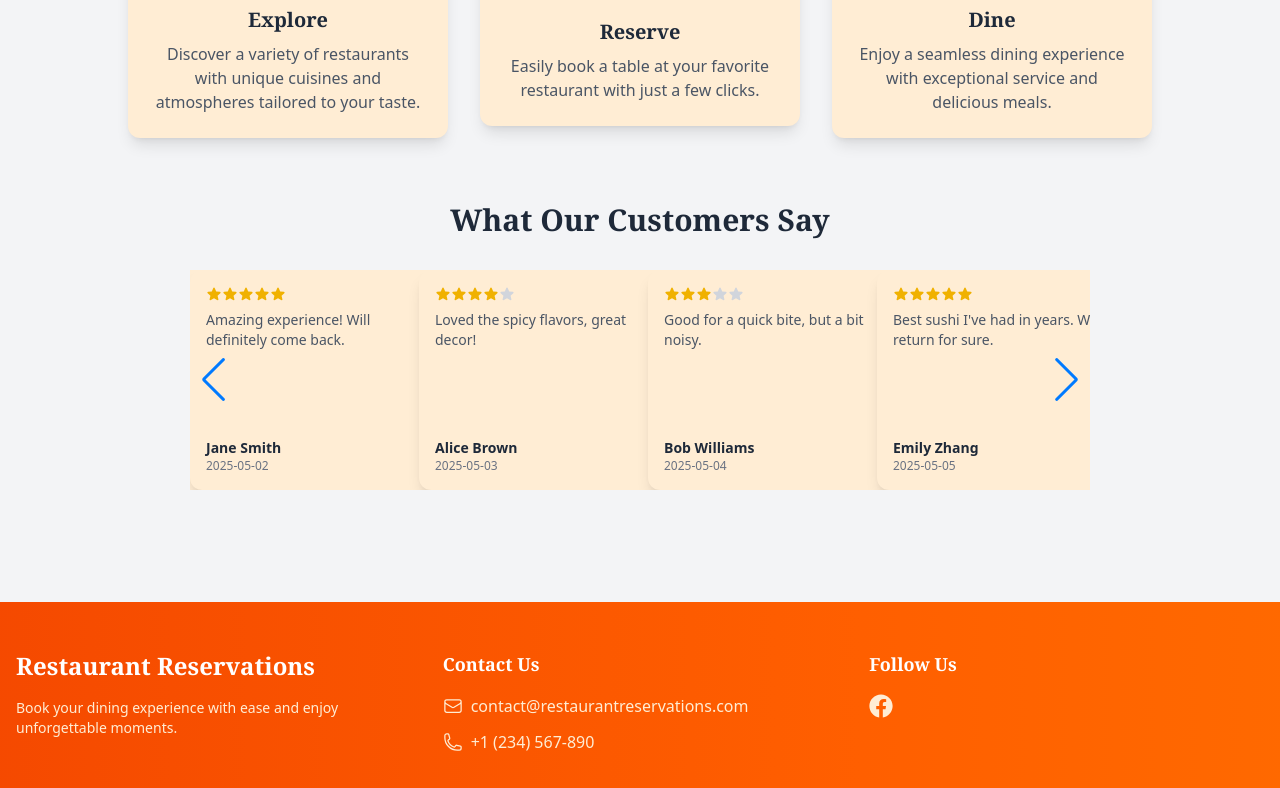
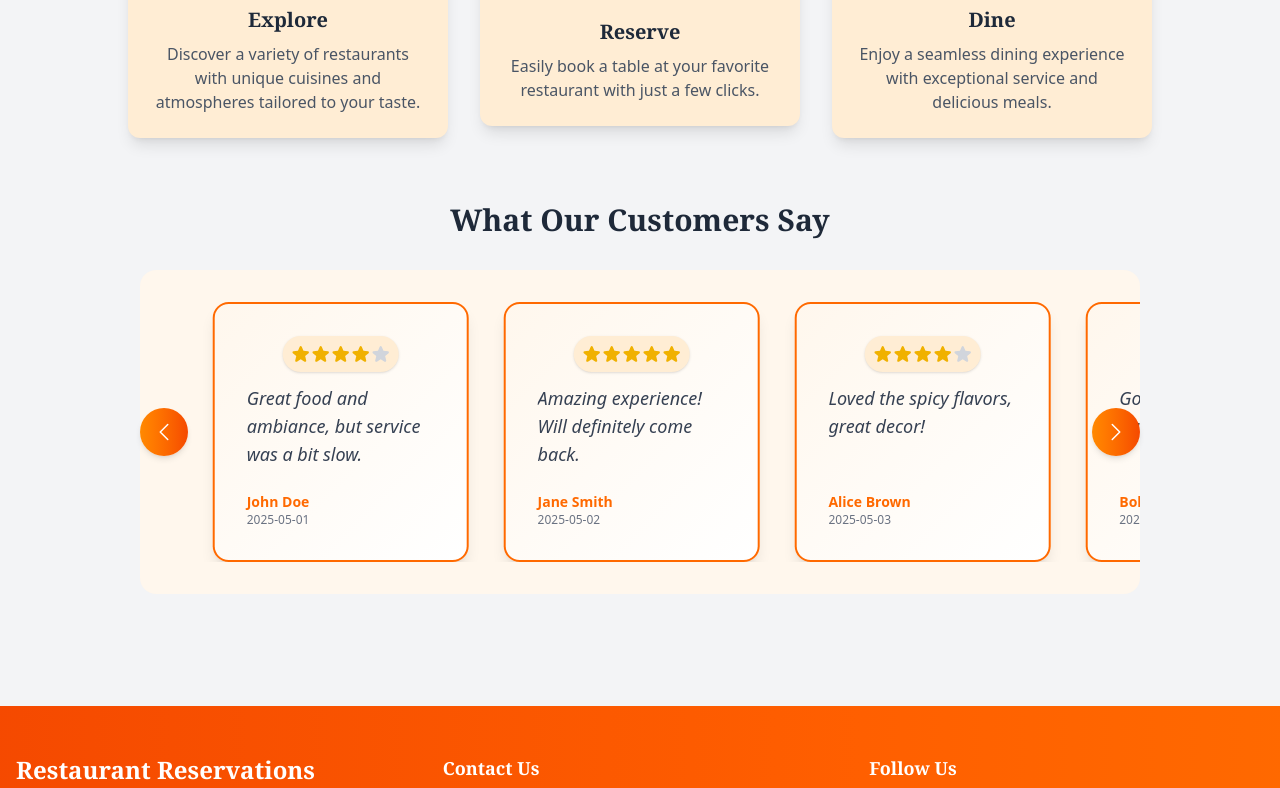
Before and after one commit to khainghsuthwe/ReserveMyTable, a Next.js app: page / in a window 1280 px wide. Shown: the part 1502-2290 px from the top of the page. Built offline with nearby package versions, Linux system fonts and the light colour scheme; no server answers.

Commit message:
[update] updated Reviewscarousel

```diff
--- a/src/components/ReviewCarousel.tsx
+++ b/src/components/ReviewCarousel.tsx
@@ -2,9 +2,11 @@
 
 import { Review } from '@/types';
 import { Swiper, SwiperSlide } from 'swiper/react';
-import { Autoplay, Navigation } from 'swiper/modules';
+import { Autoplay, Navigation, Pagination } from 'swiper/modules';
 import 'swiper/css';
 import 'swiper/css/navigation';
+import 'swiper/css/pagination';
+import { ChevronLeftIcon, ChevronRightIcon } from '@heroicons/react/24/outline';
 import { StarIcon } from '@heroicons/react/24/solid';
 import { motion } from 'framer-motion';
 
@@ -13,43 +15,91 @@ interface ReviewCarouselProps {
 }
 
 export default function ReviewCarousel({ reviews }: ReviewCarouselProps) {
+  const isSingleSlide = reviews.length === 1;
+
   return (
-    <div className="w-full max-w-[900px] mx-auto px-4 sm:px-0">
+    <div className="w-full max-w-[1000px] mx-auto px-4 sm:px-0 bg-orange-50 rounded-2xl py-8 relative">
       <Swiper
-        modules={[Autoplay, Navigation]}
-        spaceBetween={16}
-        slidesPerView={3}
+        modules={[Autoplay, Navigation, Pagination]}
+        spaceBetween={14}
+        slidesPerView={isSingleSlide ? 1 : 1}
         breakpoints={{
-          1024: {
-            slidesPerView: 4,
-          },
+          300: { slidesPerView: isSingleSlide ? 1 : 1.5 },
+          480: { slidesPerView: isSingleSlide ? 1 : 1.5 },
+          768: { slidesPerView: isSingleSlide ? 1 : 2, spaceBetween: 15 },
+          1024: { slidesPerView: isSingleSlide ? 1 : 3, spaceBetween: 16 },
+          1280: { slidesPerView: isSingleSlide ? 1 : 3.5, spaceBetween: 18 },
         }}
+        centeredSlides={true}
         autoplay={{ delay: 5000 }}
-        navigation
+        navigation={{
+          nextEl: '.custom-next',
+          prevEl: '.custom-prev',
+        }}
+        pagination={{
+          el: '.swiper-pagination',
+          clickable: true,
+          type: 'bullets',
+          renderBullet: (index, className) => `<span class="${className}"></span>`,
+        }}
         className="w-full"
       >
         {reviews.map((review) => (
           <SwiperSlide key={review.id}>
             <motion.div
-              className="bg-orange-100 p-4 rounded-xl shadow-lg w-64 h-[220px] flex flex-col"
-              whileHover={{ scale: 1.05 }}
+              className="bg-gradient-to-br from-orange-50 to-white p-8 rounded-2xl border-2 border-orange-500 w-64 h-[220px] md:h-[260px] flex flex-col shadow-lg"
+              whileHover={{ scale: 1.05, rotate: 2 }}
               transition={{ duration: 0.3 }}
             >
-              <div className="flex items-center mb-2">
-                {[...Array(5)].map((_, i) => (
-                  <StarIcon
-                    key={i}
-                    className={`h-4 w-4 ${i < review.rating ? 'text-yellow-500' : 'text-gray-300'}`}
-                  />
-                ))}
+              <div className="flex justify-center mb-3">
+                <div className="bg-orange-100 rounded-full p-2 shadow-sm flex items-center">
+                  {[...Array(5)].map((_, i) => (
+                    <StarIcon
+                      key={i}
+                      className={`h-5 w-5 ${i < review.rating ? 'text-yellow-500' : 'text-gray-300'}`}
+                    />
+                  ))}
+                </div>
               </div>
-              <p className="text-sm text-gray-600 flex-1 overflow-hidden">{review.comment}</p>
-              <p className="text-sm font-semibold text-gray-800 mt-2">{review.userName}</p>
+              <p className="italic text-lg text-gray-700 flex-1 overflow-hidden">{review.comment}</p>
+              <p className="text-sm font-bold text-orange-500 mt-2">{review.userName}</p>
               <p className="text-xs text-gray-500">{review.date}</p>
             </motion.div>
           </SwiperSlide>
         ))}
       </Swiper>
+      <div className="swiper-pagination mt-4 flex justify-center space-x-2"></div>
+      <button
+        className="custom-prev absolute top-1/2 left-0 transform -translate-y-1/2 z-10 bg-gradient-to-r from-orange-400 to-orange-600 text-white rounded-full w-12 h-12 shadow-md flex items-center justify-center hover:bg-orange-600 hover:scale-110 transition-all duration-300"
+        aria-label="Previous slide"
+      >
+        <ChevronLeftIcon className="h-6 w-6" />
+      </button>
+      <button
+        className="custom-next absolute top-1/2 right-0 transform -translate-y-1/2 z-10 bg-gradient-to-r from-orange-400 to-orange-600 text-white rounded-full w-12 h-12 shadow-md flex items-center justify-center hover:bg-orange-600 hover:scale-110 transition-all duration-300"
+        aria-label="Next slide"
+      >
+        <ChevronRightIcon className="h-6 w-6" />
+      </button>
+      <style jsx global>{`
+        .swiper-pagination-bullet {
+          width: 24px;
+          height: 8px;
+          background: #d1d5db;
+          border-radius: 4px;
+          opacity: 1;
+          display: inline-block;
+          margin: 0 4px;
+          transition: background 0.3s;
+        }
+        .swiper-pagination-bullet-active {
+          width: 24px;
+          height: 8px;
+          background: #f97316;
+          border-radius: 4px;
+          opacity: 1;
+        }
+      `}</style>
     </div>
   );
 }
```
